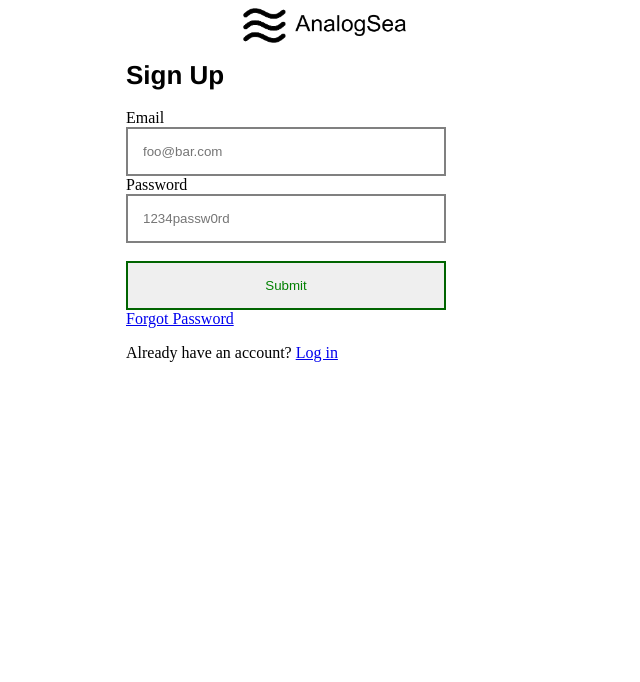
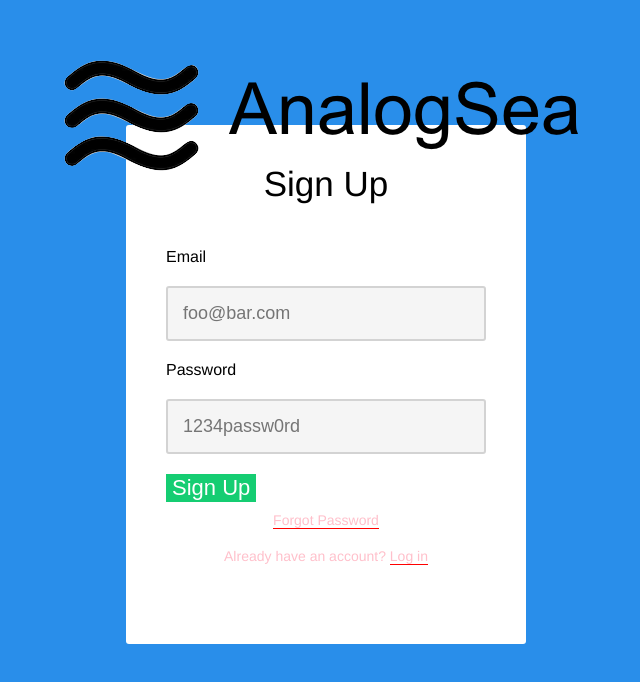
Before and after one commit to dankato/lesson_1.6.2.-analogsea, a plain HTML site: page index.html in a window 1280 px wide. Shown: the whole page, without its empty margins (314-954 px from the left). Drawn offline with Linux system fonts and the light colour scheme.

Commit message:
1st attempt failed, adding 2nd attempt which is good

```diff
--- a/index.html
+++ b/index.html
@@ -6,26 +6,27 @@
 
 	<body>
 		<div class="logo">
-			<img src="logo.png" alt="AnalogSea logo">
+			<img src="logo.png" alt="AnalogSea logo"/>
 		</div>
 
 		<form action="#" class="signup" method="post">
-			<h1>Sign Up</h1>
+			<legend>Sign Up</legend>
 
-				<label for="email" class="title">Email</label>
-				<input type="email" id="email" placeholder="foo@bar.com" name="email">
+				<label for="email" class="email">Email</label>
+				<input type="text" id="email" placeholder="foo@bar.com" name="email" required/>
 
-				<label for="password" class="title">Password</label>
-				<input type="password" id="password" placeholder="1234passw0rd" name="password">
-		<br>
-				<button type="submit">Submit</button>
+				<label for="password" class="password">Password</label>
+				<input type="text" id="password" placeholder="1234passw0rd" name="password" required/>
 
-				<a href="/forgot-password/new">Forgot Password</a>
-		<br>
-				<p>Already have an account?
-					<a href="/login">Log in</a>
-				</p>
+				<button type="button" class="signupbutton" id="signup">Sign Up</button>
 
+				<p><a href="/forgot-password/new">Forgot Password</a></p>
+
+				<div class="footer">
+					<p>Already have an account?
+						<a href="/login">Log in</a>
+					</p>
+				</div>
 		</form>
 
 
--- a/main.css
+++ b/main.css
@@ -1,35 +1,130 @@
 body {
-	box-sizing: border-box;
-	background-color:
-}
-img {
-	height: 35px;
-	display: block;
-	margin: 0 auto;
+    background: #298eea;
+    font-family: helvetica, sans-serif;
+    padding: 0;
+    margin: 0;
+    padding-top: 60px;
 }
 
-h1 {
-	font-family: helvetica;
-	font-size: 26px;
 
+body * {
+	box-sizing: border-box;
 }
 
-.signup {
-	width: 400px;
-	padding-left: 40px;
-	padding-right: 40px;
-	display: block;
-	margin: 0 auto;
+legend {
+	font-size: 26px;
 }
 
-input, button {
-	width: 320px;
-	border: 2px solid gray;
+.logo {
+	height: 35px;
+	width: auto;			/*need to remember to add this*/
+	display: block;
+	margin: 0 auto 30px;
+	text-align: center;			/*need to remember to add all sides*/
+}
+
+
+.signup {
+    margin: 0 auto;
+    width: 400px;
+    padding: 40px;
+    border-radius: 3px;		/*play*/
+    background: white;		/*need to add next time*/
+}
+
+.signup legend {					/*need to add this too*/
+	text-align: center;
+	font-weight: 300;
+	font-size: 35px;
+	line-height: 38px;				/*need to play around with this to rememeber*/
+	color: black;
+	margin: 0 auto 45px;
+	letter-spacing: 0;			/*dafuq*/
+}
+
+
+input[type='text'] {
+	background: whitesmoke;
+	width: 100%;						/*play here*/
+	border: 2px solid lightgray;
+	border-radius: 3px;
 	padding: 15px;
 	display: block;
+	background-color: WhiteSmoke;
+	font-size: 18px;
+	height: auto;						/*play here*/
+	text-align: left;
+	margin: 20px auto;
+	    transition: opacity 0.4s;  		/*dafuq*/
 }
 
-button {
-	color: green;
-	border-color: darkgreen;
+input[class="email"]:focus,					/*what is focus?  */
+input[class="password"]:focus,
+button[class="signupbutton"]:focus {
+border-color: blue;
+box-shadow: none;
 }
+
+
+
+.signup p {
+	text-align: center;
+	font-size: 14px;
+	margin: 0;
+	margin-top: 10px;
+	color: pink;
+}
+
+.signup a {
+	text-decoration: none;
+	color: pink;
+	border-bottom: 1px solid red;  /*?????*/
+}
+
+.signup a:hover {
+	border-color: pink;
+	color:blue;
+}
+
+
+button[id="signup"] {
+    color: white;
+    background: #15CD72;
+    border: 0;
+    font-weight: 500;
+    font-size: 22px;
+    text-align: center;
+    cursor: pointer;
+    margin-bottom: 0;
+    height: auto;
+}
+
+button:hover[id="signup"] {
+    background-color: #0CB863;
+
+    -webkit-transition: background 0.1s;			/*dafuq is all this*/
+    -moz-transition: background 0.1s;
+    -o-transition: background 0.1s;
+    transition: background 0.1s;
+}
+
+
+.footer {
+	text-align: center;
+	color: gray;
+	margin: 20px auto;
+	border: 0;
+	padding: 0;
+}
+
+.footer a {
+	color:pink;
+}
+
+.footer a:hover {
+	color:pink;
+}
+
+.footer p {
+	margin-bottom: 40px;
+}
--- /dev/null
+++ b/main2.css
@@ -0,0 +1,122 @@
+body {
+	background: pink;
+	font-family: arial, sans-serif;
+	padding: 0;
+	margin: 0;
+	padding-top: 60px;
+}
+
+body * {
+	box-sizing: border-box;
+}
+
+.logo {
+	display: block;
+	height: 35px;
+	width: auto;
+	margin: 0 auto 30px;
+}
+
+.signupform {
+	margin: 0 auto;
+	width: 400px;
+	padding: 40px;
+	border-radius: 3px;
+	background: white;
+}
+
+.signupform legend {
+	text-align: center;
+	font-weight: 300;
+	color: black;
+	margin: 0 auto 45px;
+	font-size: 35px;
+	line-height: 38px;
+	letter-spacing: 0;
+}
+
+input[type="email"],
+input[type="password"],
+button[type="submit"] {
+	background: white;
+	border: 2px solid maroon;
+	margin: 20px auto;
+	padding: 15px;
+	width: 100%;
+	display: block;
+	border-radius: 3px;
+	font-size: 18px;
+	transition: opacity 0.4s;
+	text-align: left;
+	height: auto;
+}
+
+input[type="email"]:focus,
+input[type="password"]:focus,
+button[type="submit"]:focus {
+	border-color: blue;
+	box-shadow: none;
+}
+
+button[type="submit"] {
+	color: white;
+	background: limegreen;
+	border: 0;
+	font-weight: 500;
+	font-size: 22px;
+	text-align: center;
+	cursor: pointer;
+	margin-bottom: 0;
+	height: auto;
+}
+
+button:hover[type="submit"] {
+	background-color: green;
+
+	-webkit-transition: background 0.1s;
+	-moz-transition: background 0.1s;
+	-o-transition: background 0.1s;
+	transition: background 0.1s;
+}
+
+
+.signupform p {
+	font-size: 14px;
+	text-align: center;
+	margin: 0;
+	margin-top: 15px;
+	color: blue;
+}
+
+
+.signupform a {
+	text-decoration: none;
+	color: blue;
+	border-bottom: 1px solid maroon;
+}
+
+.signupform a:hover {
+	border-color: pink;
+	color: limegreen;
+}
+
+.footer {
+	text-align: center;
+	color: white;
+	margin: 20px auto;
+	font-weight: 500;
+	border: 0;
+	padding: 0;
+}
+
+.footer a {
+	color: white;
+}
+
+.footer a:hover {
+	color: pink;
+}
+
+.footer p {
+	margin-bottom: 40px;
+}
```
Also changed, not shown: index2.html (added, +40 -0 lines).
